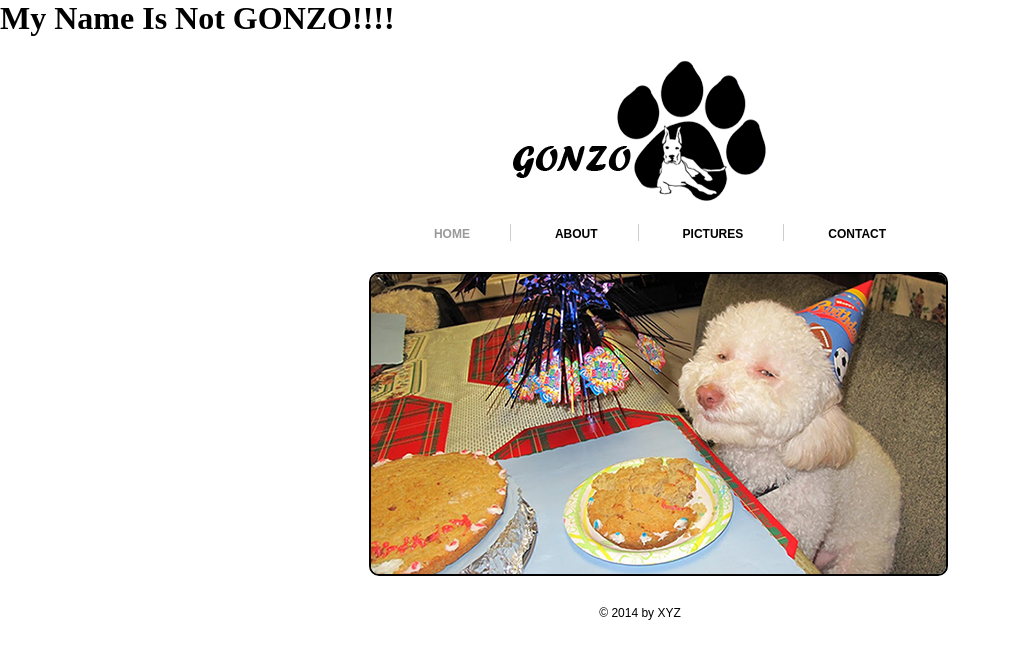
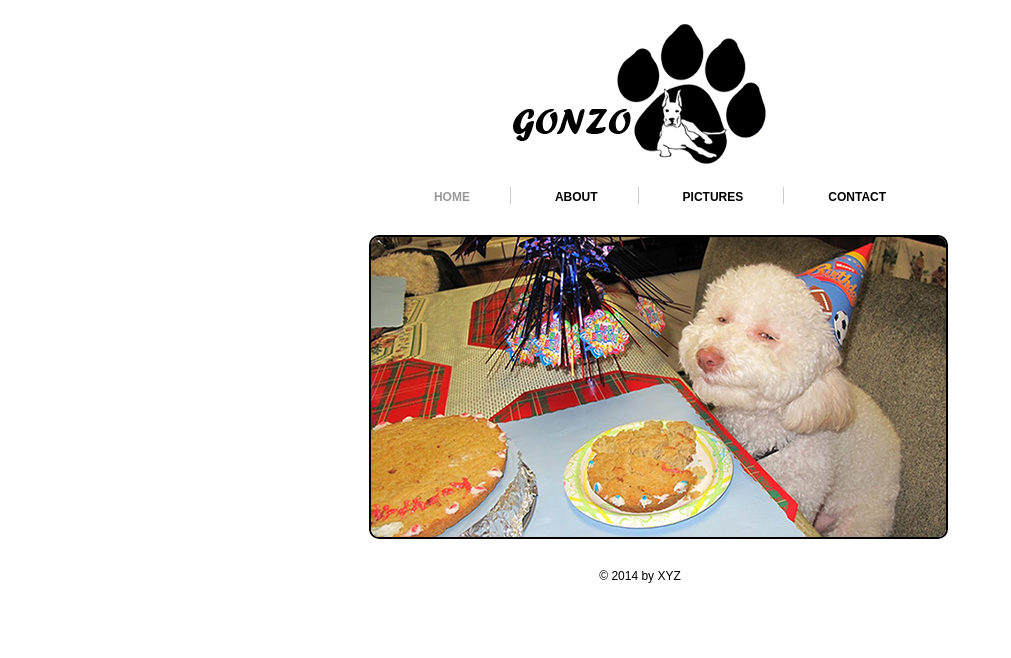
Before and after one commit to Samarth-cell/practicegit, a plain HTML site: page index.html in a window 1280 px wide. Shown: the whole page, without its empty margins (0-1011 px from the left). Drawn offline with Linux system fonts and the light colour scheme.

Commit message:
Undoing my mistakes

```diff
--- a/index.html
+++ b/index.html
@@ -7,7 +7,6 @@
 </head>
 <body>
 
-<h1>My Name Is Not GONZO!!!!</h1>
 
 <!--========================Header Starts==========================-->
 
```
